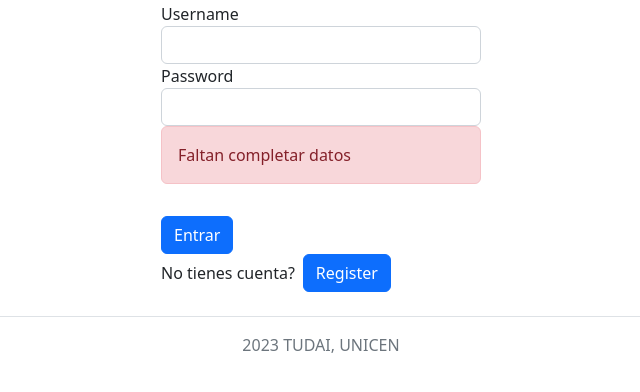
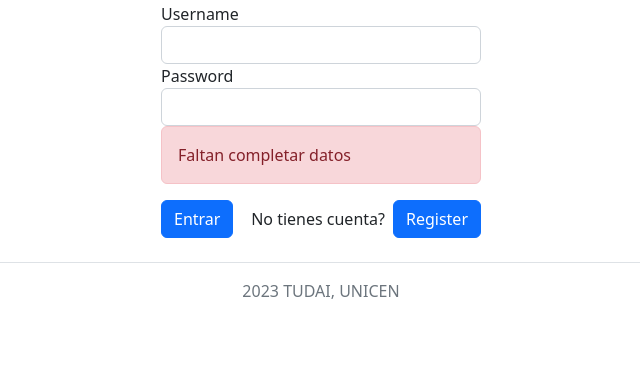
Before and after one commit to FrancoMartinMonsalvo/TPE-Parte-1, a PHP site: page /auth in a window 1280 px wide. Shown: the part 158-550 px from the top of the page, without its empty margins (319-959 px from the left). Run offline with PHP 8.4, Linux system fonts and the light colour scheme; data that the repository does not hold is empty.

Commit message:
Se arregla el login, y se en el formulario de edición del juego se muestra la categoria a la que pernece el juego.

```diff
--- a/Allende-Monsalvo-TPE-Grupo-84/TPE-Parte-1/proyecto-ecommerce/templates/formGame.phtml
+++ b/Allende-Monsalvo-TPE-Grupo-84/TPE-Parte-1/proyecto-ecommerce/templates/formGame.phtml
@@ -14,9 +14,11 @@
         <div class="mb-3">
             <label for="categoria" class="form-label">Categoría del Juego</label>
             <select class="form-select" id="categoria" name="categoria" required>
-                <option value="" selected disabled>SELECIONAR UNA OPCIÓN</option>
+                <option value="" selected><?= $categories[$key]->Nombre ?></option>
                 <?php foreach ($categories as $category) : ?>
-                    <option value=" <?= $category->Id_categoria ?>"><?= $category->Nombre ?></option>
+                    <?php if ($category->Nombre !== $categories[$key]->Nombre) : ?>
+                        <option value=" <?= $category->Id_categoria ?>"><?= $category->Nombre ?></option>
+                    <?php endif; ?>
                 <?php endforeach; ?>
             </select>
         </div>
--- a/Allende-Monsalvo-TPE-Grupo-84/TPE-Parte-1/proyecto-ecommerce/templates/login.phtml
+++ b/Allende-Monsalvo-TPE-Grupo-84/TPE-Parte-1/proyecto-ecommerce/templates/login.phtml
@@ -18,11 +18,12 @@
             </div>
         <?php endif ?>
 
-        <button type="submit" class="btn btn-primary mt-3">Entrar</button>
-
-        <div class="d-flex align-items-center">
-            <p class="mb-0 me-2">No tienes cuenta?</p>
-            <a class="btn btn-primary" aria-current="page" href="register">Register</a>
+        <div class="d-flex align-items-center justify-content-between mt-3">
+            <button type="submit" class="btn btn-primary">Entrar</button>
+            <div class="d-flex align-items-center">
+                <p class="mb-0 me-2">No tienes cuenta?</p>
+                <a class="btn btn-primary" aria-current="page" href="register">Register</a>
+            </div>
         </div>
     </form>
 </div>
```
